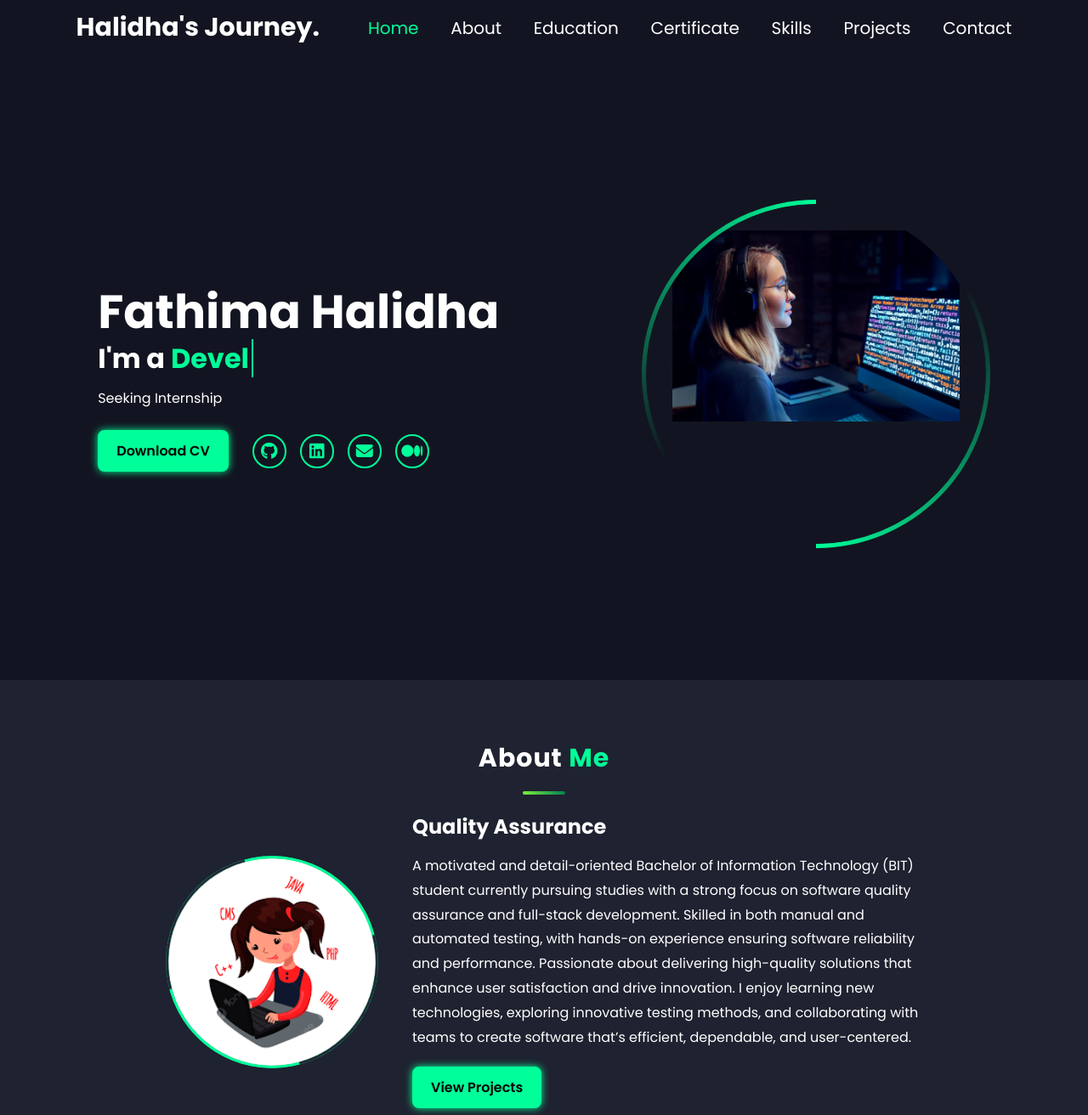
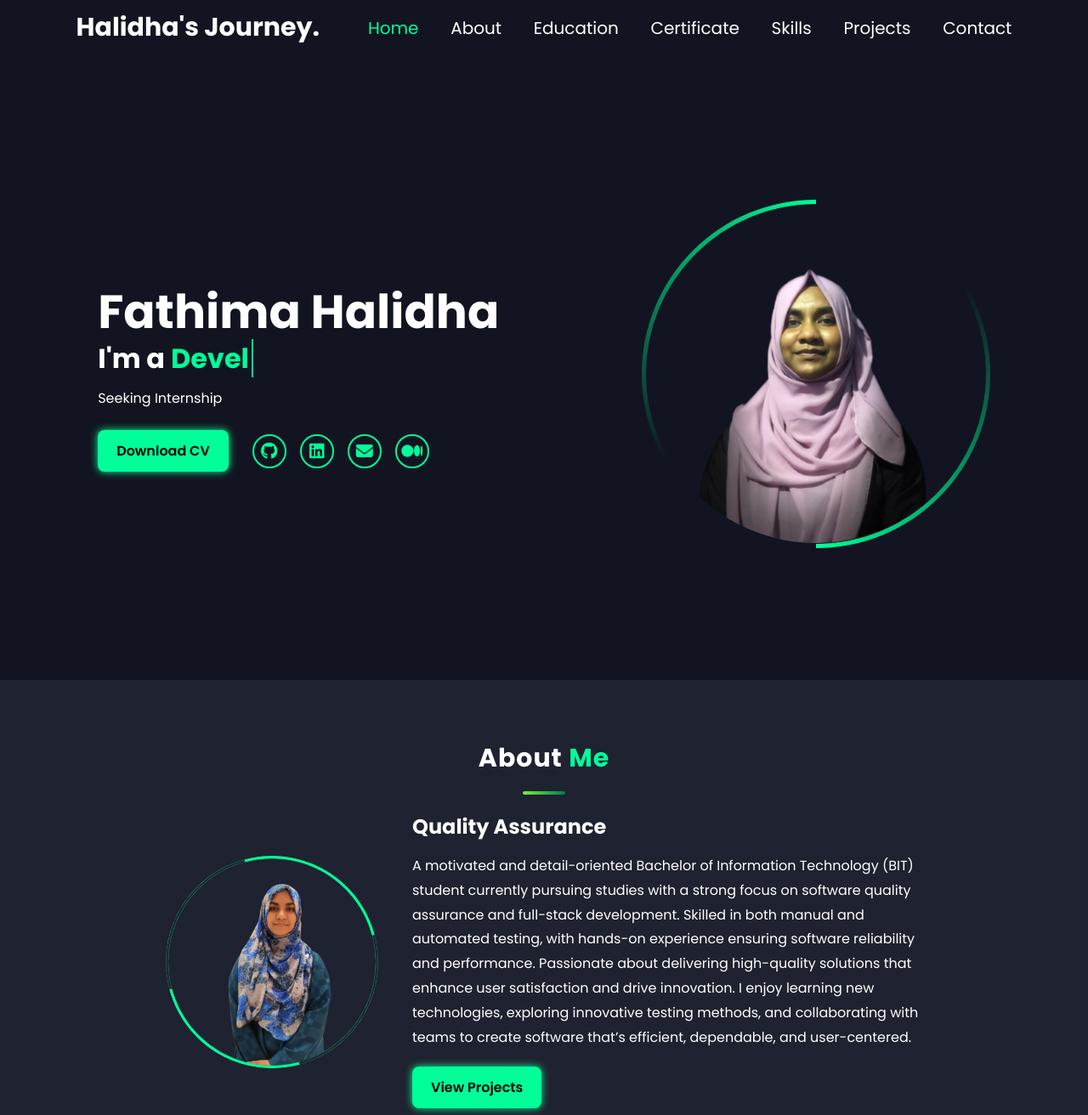
Before and after one commit to Halidha99/Portfolio-Halidha, a plain HTML site: page index.html in a window 1280 px wide. Shown: the top 1312 px of the page at 85% size. Drawn offline with Linux system fonts and the light colour scheme.

Commit message:
change image

```diff
--- a/index.html
+++ b/index.html
@@ -54,7 +54,7 @@
         <div class="home-img">
             <div class="img-box">
                 <div class="img-item">
-                    <img src="images/programming-background-concept_23-2150170137.jpg" alt="Fathima Halidha" />
+                    <img src="images/im3png.png" />
                 </div>
             </div>
         </div>
@@ -66,7 +66,7 @@
 
         <div class="about-container">
             <div class="about-img">
-                <img src="images/images.png" alt="Profile Picture" />
+                <img src="images/im1.png" alt="Profile Picture" />
                 <span class="circle-spin"></span>
             </div>
 
```
Also changed, not shown: images/Hali.jpg (deleted), images/image.jpg (deleted), images/images.png (deleted).
